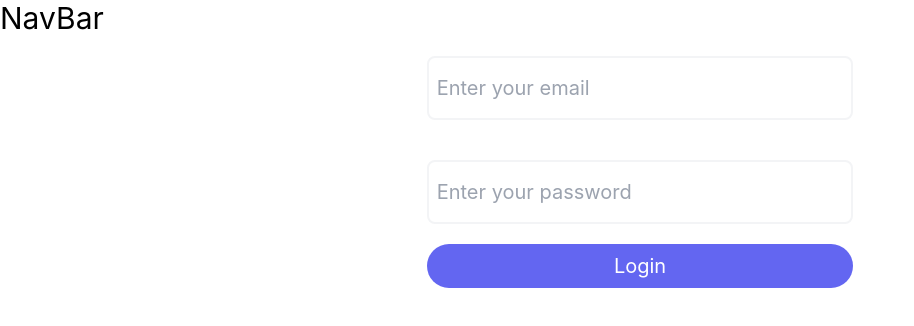
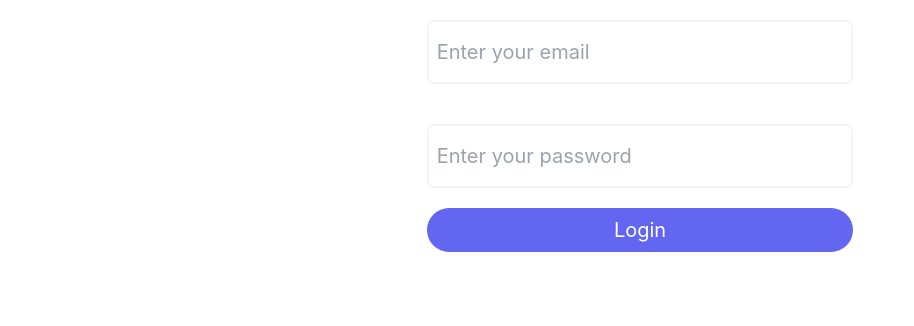
Before and after one commit to boseriddha/Realtime-Chat-Firebase, a React (Vite) app: page /login in a window 1280 px wide. Shown: the top 326 px of the page, without its empty margins (0-914 px from the left). Built offline with nearby package versions, Linux system fonts and the light colour scheme.

Commit message:
App commit

```diff
--- a/src/App.tsx
+++ b/src/App.tsx
@@ -2,10 +2,9 @@ import { Outlet } from "react-router-dom";
 
 function App() {
   return (
-    <>
-      <h1 className="text-3xl">NavBar</h1>
+    <div className="bg-white">
       <Outlet />
-    </>
+    </div>
   );
 }
 
```
